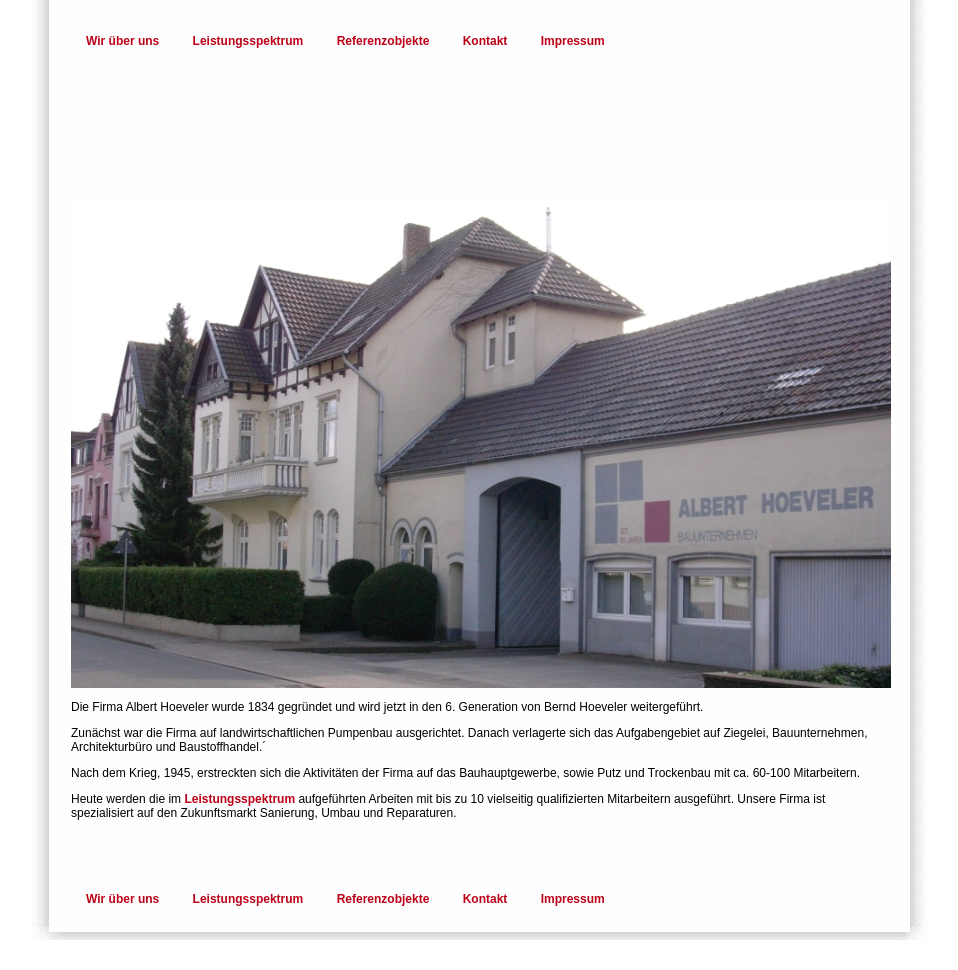
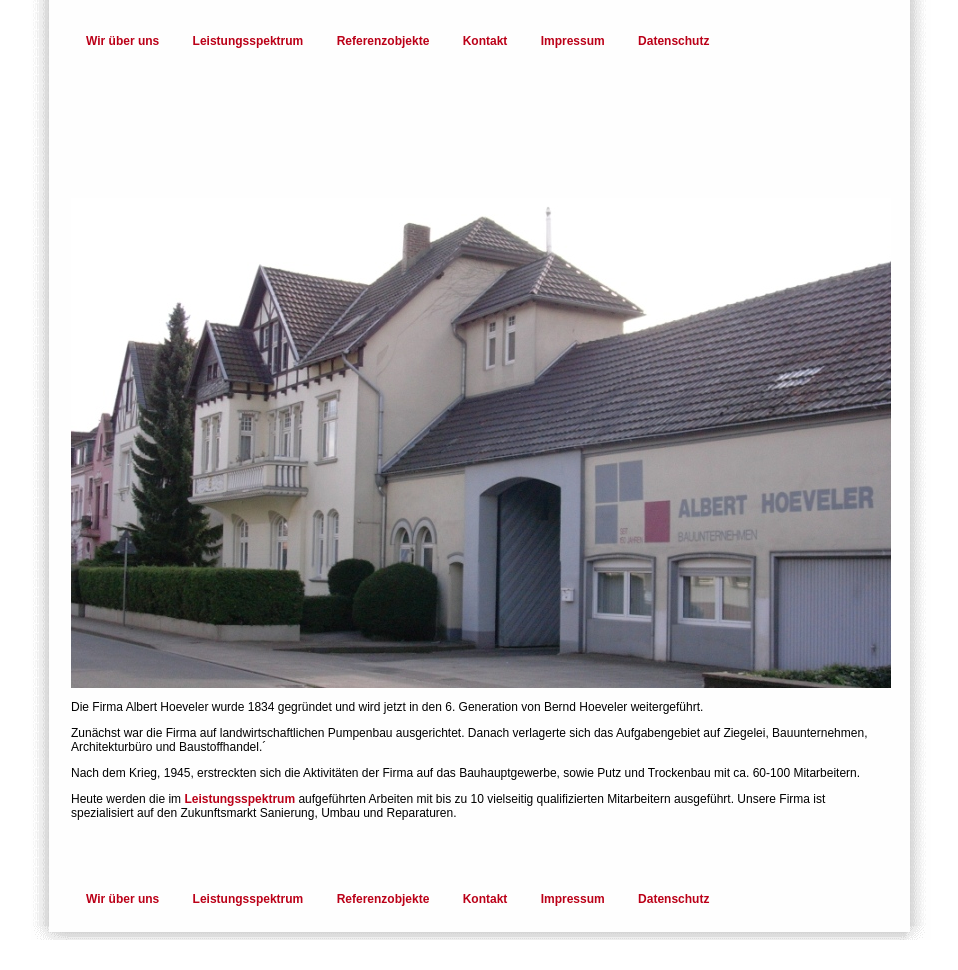
Before and after one commit to evomb/hoeveler, a plain HTML site: page uns.html in a window 1280 px wide. Shown: the part 156-1126 px from the top of the page, without its empty margins (159-1117 px from the left). Drawn offline with Linux system fonts and the light colour scheme.

Commit message:
Update uns.html

```diff
--- a/uns.html
+++ b/uns.html
@@ -18,7 +18,8 @@
     <li><a href="leistungen.html">Leistungsspektrum</a></li>
     <li><a href="referenz.html">Referenzobjekte</a></li>
     <li><a href="kontakt.html">Kontakt</a></li>
-<li><a href="impressum.html">Impressum</a></li>
+    <li><a href="impressum.html">Impressum</a></li>
+    <li><a href="datenschutz.html">Datenschutz</a></li>
 </ul>
 </div>
 <div id="mood"><h1>Wir über uns</h1></div>
@@ -42,7 +43,8 @@
     <li><a href="leistungen.html">Leistungsspektrum</a></li>
     <li><a href="referenz.html">Referenzobjekte</a></li>
     <li><a href="kontakt.html">Kontakt</a></li>
-<li><a href="impressum.html">Impressum</a></li>
+    <li><a href="impressum.html">Impressum</a></li>
+    <li><a href="datenschutz.html">Datenschutz</a></li>
 </ul>
 </div>
 </div>
```
